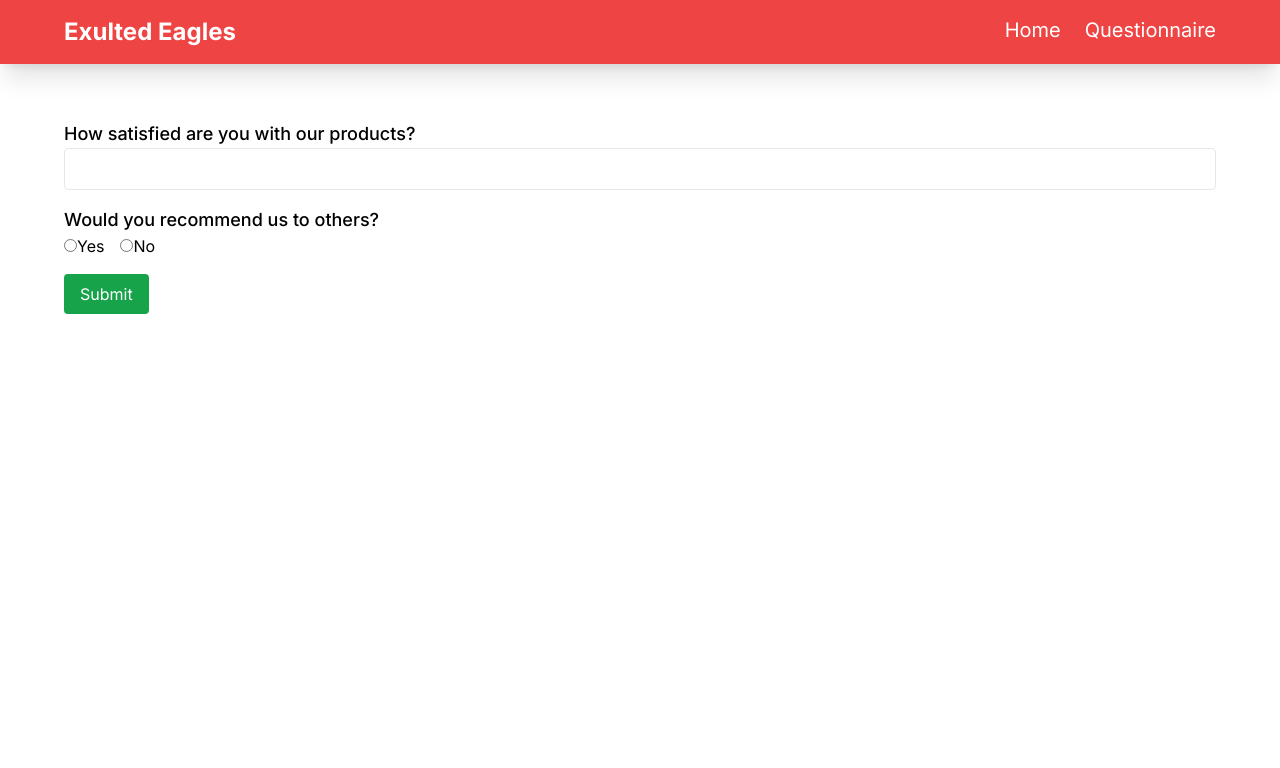
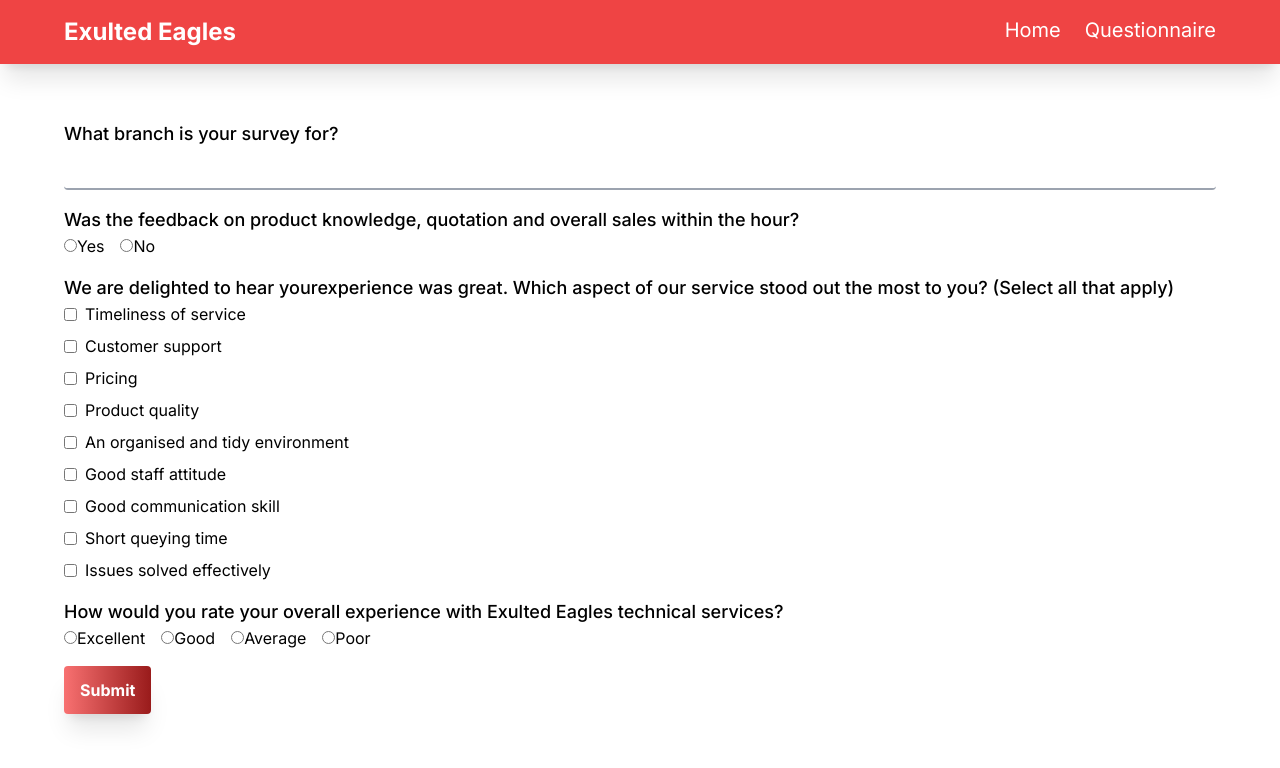
Before and after one commit to Charzy-1/exultedeagles-questionaire, a Next.js app: page /questionnaire in a window 1280 px wide. Shown: the top 768 px of the page. Built offline with nearby package versions, Linux system fonts and the light colour scheme.

Commit message:
Started the form page

```diff
--- a/app/questionnaire/page.tsx
+++ b/app/questionnaire/page.tsx
@@ -1,26 +1,26 @@
 "use client";
+
 import { useState } from "react";
 import { useRouter } from "next/navigation";
+import { questions } from "@/constants/questions";
 
-const questions = [
-  { id: 1, text: "How satisfied are you with our products?", type: "text" },
-  {
-    id: 2,
-    text: "Would you recommend us to others?",
-    type: "radio",
-    options: ["Yes", "No"],
-  },
-];
-
-const page = () => {
+const Page = () => {
   const [responses, setResponses] = useState({});
   const router = useRouter();
 
-  const handleChange = (id: number, value: string) => {
+  const handleChange = (id, value) => {
     setResponses({ ...responses, [id]: value });
   };
 
-  const handleSubmit = (e: React.FormEvent) => {
+  const handleCheckboxChange = (id, option) => {
+    const currentSelections = responses[id] || [];
+    const updatedSelections = currentSelections.includes(option)
+      ? currentSelections.filter((item) => item !== option)
+      : [...currentSelections, option];
+    setResponses({ ...responses, [id]: updatedSelections });
+  };
+
+  const handleSubmit = (e) => {
     e.preventDefault();
     console.log(responses); // Replace with API call
     router.push("/thank-you");
@@ -31,13 +31,15 @@
       {questions.map((question) => (
         <div key={question.id}>
           <label className="block text-lg font-medium">{question.text}</label>
+
           {question.type === "text" && (
             <input
               type="text"
-              className="w-full border p-2 rounded"
+              className="w-full border-b-2 border-gray-400 outline-none hover:border-black p-2 rounded"
               onChange={(e) => handleChange(question.id, e.target.value)}
             />
           )}
+
           {question.type === "radio" && (
             <div className="space-x-4">
               {question.options?.map((option) => (
@@ -53,11 +55,28 @@
               ))}
             </div>
           )}
+
+          {question.type === "checkbox" && (
+            <div className="space-y-2">
+              {question.options?.map((option) => (
+                <label key={option} className="flex items-center space-x-2">
+                  <input
+                    type="checkbox"
+                    name={`question-${question.id}`}
+                    value={option}
+                    onChange={() => handleCheckboxChange(question.id, option)}
+                  />
+                  <span>{option}</span>
+                </label>
+              ))}
+            </div>
+          )}
         </div>
       ))}
+
       <button
         type="submit"
-        className="bg-green-600 text-white px-4 py-2 rounded"
+        className="bg-gradient-to-r from-red-400 to-red-800 text-white px-4 font-bold py-3 rounded hover:bg-yellow-400 hover:text-black hover:bg-none shadow-xl mt-6"
       >
         Submit
       </button>
@@ -65,4 +84,4 @@
   );
 };
 
-export default page;
+export default Page;
--- a/app/thank-you/page.tsx
+++ b/app/thank-you/page.tsx
@@ -2,17 +2,19 @@
 
 const ThankYou = () => {
   return (
-    <section className="flex flex-col items-center justify-center h-screen">
+    <section className="py-32 px-10 min-h-screen">
+      <div className="text-center md:w-1/2 lg:w-2/3 md:mx-auto">
         <h1 className="text-3xl font-bold">Thank You!</h1>
-      <p className="text-lg text-gray-600 px-6 lg:max-w-3xl text-center">
+        <p className="text-lg text-gray-600 px-6  text-center">
           We value your candid feedback and appreciate you taking the time to
           complete the survey. It will be used to improve our services.
         </p>
         <Link href="/">
-        <button className="bg-gradient-to-r from-red-400 to-red-800 text-white px-4 font-bold py-3 rounded hover:bg-yellow-400 hover:text-black shadow-xl mt-8">
+          <button className="bg-gradient-to-r from-red-400 to-red-800 text-white px-4 font-bold py-3 rounded hover:bg-yellow-400 hover:text-black hover:bg-none shadow-xl mt-8">
             Back to Home
           </button>
         </Link>
+      </div>
     </section>
   );
 };
--- a/components/QuestionForm.tsx
+++ b/components/QuestionForm.tsx
@@ -14,7 +14,7 @@
         <input
           type="text"
           name={`question-${id}`}
-            className="w-full border p-2 rounded"
+          className="w-full p-2 rounded"
           onChange={(e) => onChange(id, e.target.value)}
         />
       )}
--- /dev/null
+++ b/constants/questions.ts
@@ -0,0 +1,31 @@
+export const questions = [
+  { id: 1, text: "What branch is your survey for?", type: "text" },
+  {
+    id: 2,
+    text: "Was the feedback on product knowledge, quotation and overall sales within the hour?",
+    type: "radio",
+    options: ["Yes", "No"],
+  },
+  {
+    id: 3,
+    text: "We are delighted to hear yourexperience was great. Which aspect of our service stood out the most to you? (Select all that apply)",
+    type: "checkbox",
+    options: [
+      "Timeliness of service",
+      "Customer support",
+      "Pricing",
+      "Product quality",
+      "An organised and tidy environment",
+      "Good staff attitude",
+      "Good communication skill",
+      "Short queying time",
+      "Issues solved effectively",
+    ],
+  },
+  {
+    id: 4,
+    text: "How would you rate your overall experience with Exulted Eagles technical services?",
+    type: "radio",
+    options: ["Excellent", "Good", "Average", "Poor"],
+  },
+];
```
Also changed, not shown: constants/index.ts (deleted, +0 -41 lines). Lines whose indentation alone changed are shown as unchanged.
